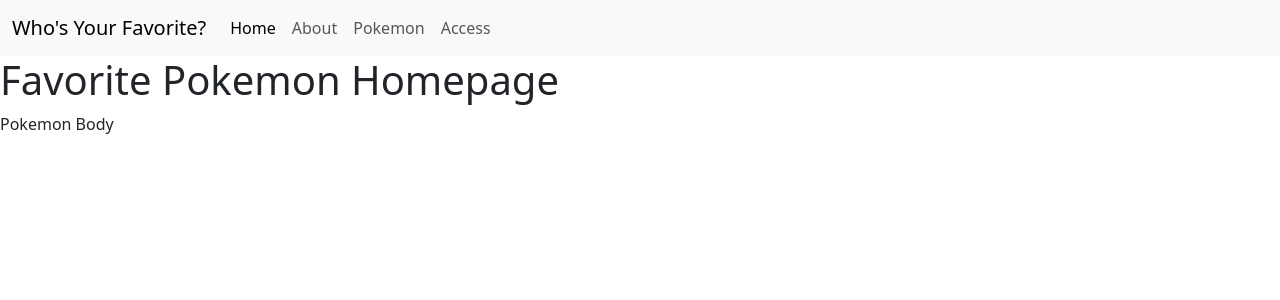
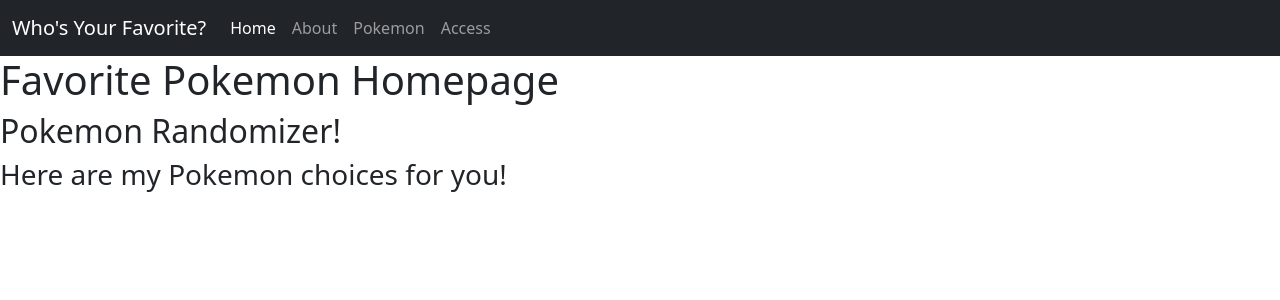
Before and after one commit to geanu02/wk6-dy1-flaskhw, a Flask app: template app/templates/pokemon.jinja in a window 1280 px wide. Shown: the top 300 px of the page. Run offline with Flask 3, Linux system fonts and the light colour scheme; the template is opened without the code that fills it, so the values that code supplies are empty.

Commit message:
Pokemon API complete

```diff
--- a/app/blueprints/main/routes.py
+++ b/app/blueprints/main/routes.py
@@ -1,18 +1,12 @@
 from flask import render_template
-
-import pokebase as pb
 
 from . import bp
 
 @bp.route('/')
 def home():
-
-    s1 = pb.SpriteResource('pokemon', 17)
-
     return render_template(
         'index.jinja',
         title="PokeFavorites: Welcome!",
-        sprite1=s1.url
     )
 
 @bp.route('/about')
--- a/app/blueprints/pokemon/routes.py
+++ b/app/blueprints/pokemon/routes.py
@@ -1,10 +1,11 @@
 from flask import render_template
 
-from . import bp
+from . import bp, lp
 
 @bp.route('/pokemon')
 def pokemon():
     return render_template(
         'pokemon.jinja',
-        title="PokeFavorites: Pokemon"
+        title="PokeFavorites: Pokemon",
+        _dict=lp
     )
--- /dev/null
+++ b/app/static/style.css
@@ -0,0 +1,13 @@
+.card_container {
+    margin: 0 auto;
+    width: 870px;
+    display: flex;
+    flex-direction: row;
+    flex-wrap: wrap;
+    justify-content: space-between;
+}
+
+.card_style {
+    margin: 10px;
+    padding: 25px;
+}
--- a/app/templates/base.jinja
+++ b/app/templates/base.jinja
@@ -7,6 +7,7 @@
     <meta name="viewport" content="width=device-width, initial-scale=1.0">
     <link href="https://cdn.jsdelivr.net/npm/bootstrap@5.3.0-alpha3/dist/css/bootstrap.min.css" rel="stylesheet"
         integrity="sha384-KK94CHFLLe+nY2dmCWGMq91rCGa5gtU4mk92HdvYe+M/SXH301p5ILy+dN9+nJOZ" crossorigin="anonymous">
+    <link rel="stylesheet" href="{{ url_for('static', filename='style.css') }}">
     {% if title %}
     <title>{{ title }}</title>
     {% else %}
@@ -16,7 +17,7 @@
 
 <body>
 
-    <nav class="navbar navbar-expand-lg bg-body-tertiary">
+    <nav class="navbar navbar-expand-lg navbar-dark bg-dark">
         <div class="container-fluid">
             <a class="navbar-brand" href="/">Who's Your Favorite?</a>
             <button class="navbar-toggler" type="button" data-bs-toggle="collapse"
--- a/app/templates/index.jinja
+++ b/app/templates/index.jinja
@@ -5,7 +5,6 @@
 <div>
     <p>Home Page Body</p>
 
-    <img src={{ sprite1 }} alt="Pidgeot" />
 </div>
 
 {% endblock %}
--- a/app/templates/pokemon.jinja
+++ b/app/templates/pokemon.jinja
@@ -3,7 +3,21 @@
 {% block content %}
 
 <div>
-    <p>Pokemon Body</p>
+    <h2>Pokemon Randomizer!</h2>
+
+    <h3>Here are my Pokemon choices for you!</h3>
+
+    <div class="card_container">
+        {% for k in _dict.keys() %}
+        <div class="card text-white bg-dark mb-3 card_style">
+            <img class="card-img-top" src={{ _dict[k][2] }} alt={{ _dict[k][1] }} style="max-width: 20rem;">
+            <div class="card-body">
+                <h5 class="card-title">#{{ _dict[k][0] }}: {{ _dict[k][1] }}</h5>
+            </div>
+        </div>
+        {% endfor %}
+    </div>
+
 </div>
 
 {% endblock %}
```
Also changed, not shown: app/blueprints/pokemon/__init__.py (+16 -0 lines).
